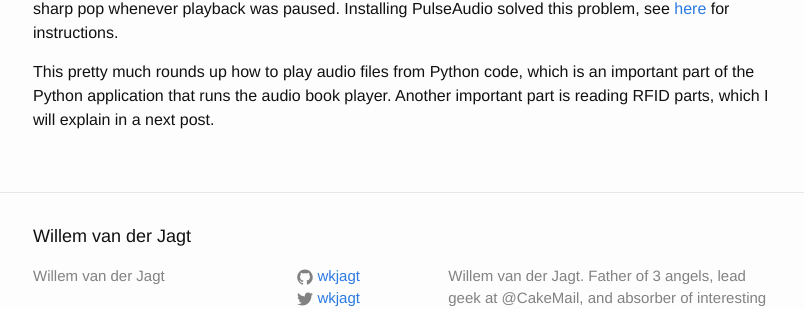
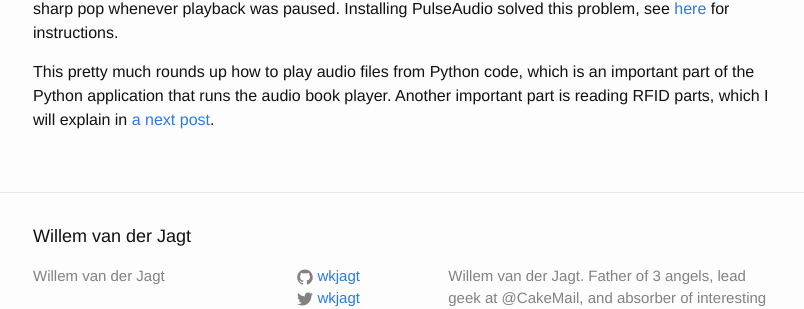
Before and after one commit to wkjagt/wkjagt.github.io, a Jekyll site: the page built from _posts/2014-08-16-audio-book-reader-playing-mp3.md, in a window 1280 px wide and 900 px high, scrolled down 1896 px. Shown: the part 508-817 px from the top of the window, without its empty margins (237-1041 px from the left). Built offline with Jekyll 4.4.1, drawn with Linux system fonts in a browser that asks for light colours; part of the change alters nothing that is shown.

```diff
--- a/_posts/2014-08-16-audio-book-reader-playing-mp3.md
+++ b/_posts/2014-08-16-audio-book-reader-playing-mp3.md
@@ -56,4 +56,4 @@ One last detail before we continue. By default the RasPi sends audio over HDMI,
 
 I found that the playback quality of the RPi when using the standard ALSA sound driver that comes with the Raspbian distribution was pretty good. It did however have one nasty habit: it would generate a loud sharp pop whenever playback was paused. Installing PulseAudio solved this problem, see [here](http://dbader.org/blog/crackle-free-audio-on-the-raspberry-pi-with-mpd-and-pulseaudio) for instructions.
 
-This pretty much rounds up how to play audio files from Python code, which is an important part of the Python application that runs the audio book player. Another important part is reading RFID parts, which I will explain in a next post.
+This pretty much rounds up how to play audio files from Python code, which is an important part of the Python application that runs the audio book player. Another important part is reading RFID parts, which I will explain in [a next post]({% post_url 2014-08-17-audio-book-reader-reading-rfid %}).
```
